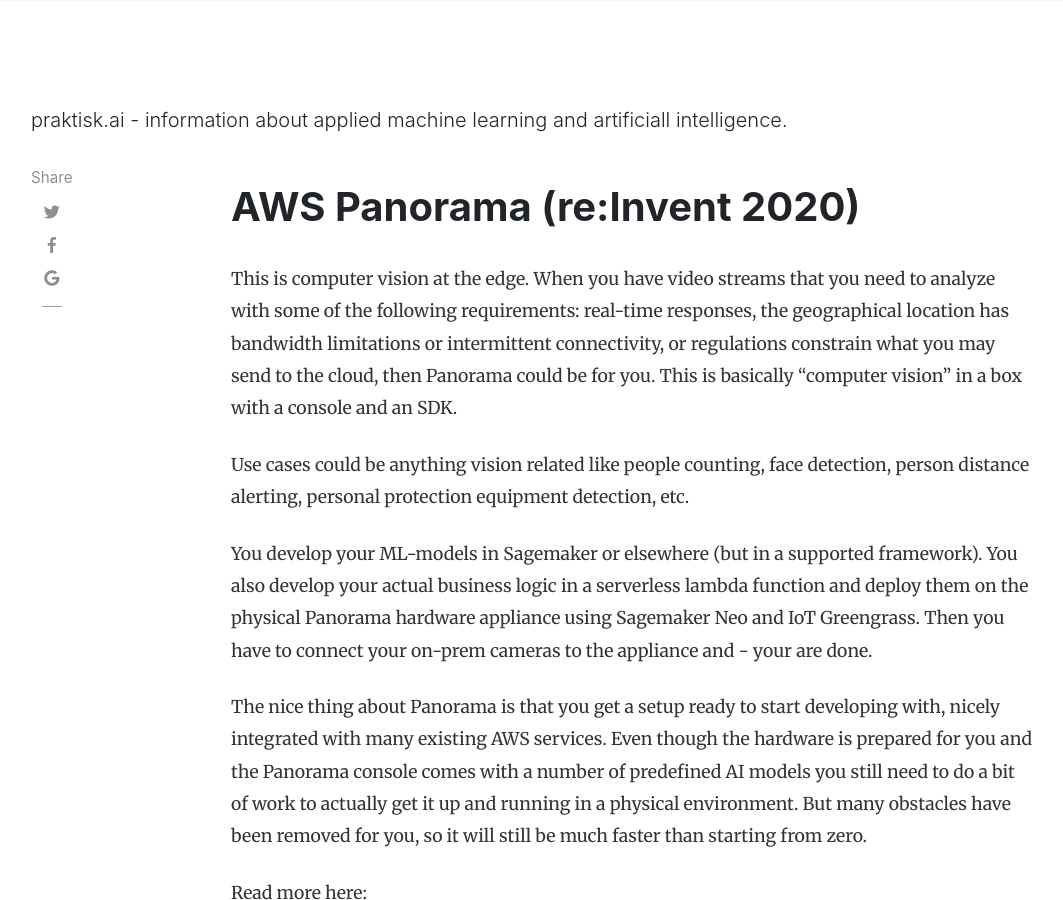
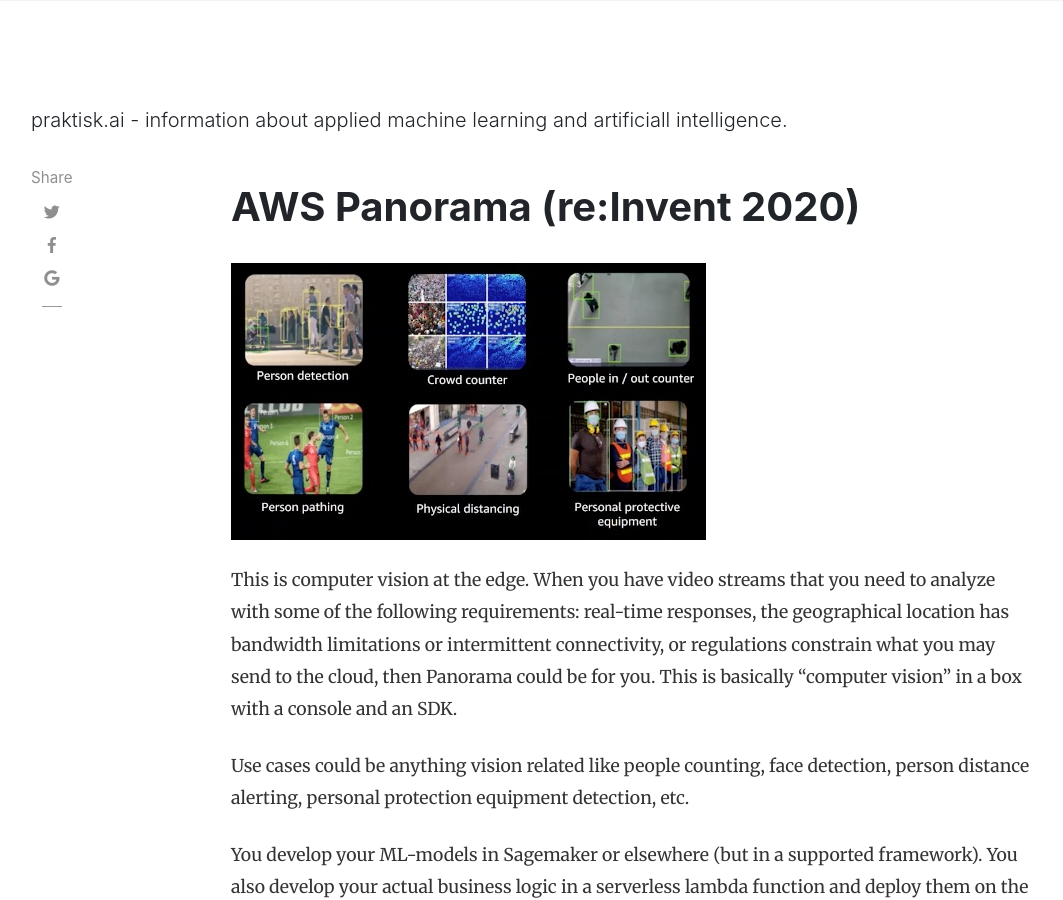
Before and after one commit to praktisk-ai/siteleaf-web, a Jekyll site: the page built from _posts/2020-12-08-aws-panorama-re-invent-2020.markdown, in a window 1280 px wide and 900 px high. Shown: the whole window, without its empty margins (54-1117 px from the left). Built offline with Jekyll 4.4.1, drawn with Linux system fonts in a browser that asks for light colours; nearby versions of some CDN libraries; comment, search, counter and statistics services are not loaded.

Commit message:
Updated Aws Panorama Re Invent 2020

```diff
--- a/_posts/2020-12-08-aws-panorama-re-invent-2020.markdown
+++ b/_posts/2020-12-08-aws-panorama-re-invent-2020.markdown
@@ -1,6 +1,7 @@
 ---
 title: AWS Panorama (re:Invent 2020)
 date: 2020-12-08 11:46:00 +01:00
+image: "/uploads/pano.jpg"
 ---
 
 This is computer vision at the edge. When you have video streams that you need to analyze with some of the following requirements: real-time responses, the geographical location has bandwidth limitations or intermittent connectivity, or regulations constrain what you may send to the cloud, then Panorama could be for you. This is basically “computer vision” in a box with a console and an SDK.
```
